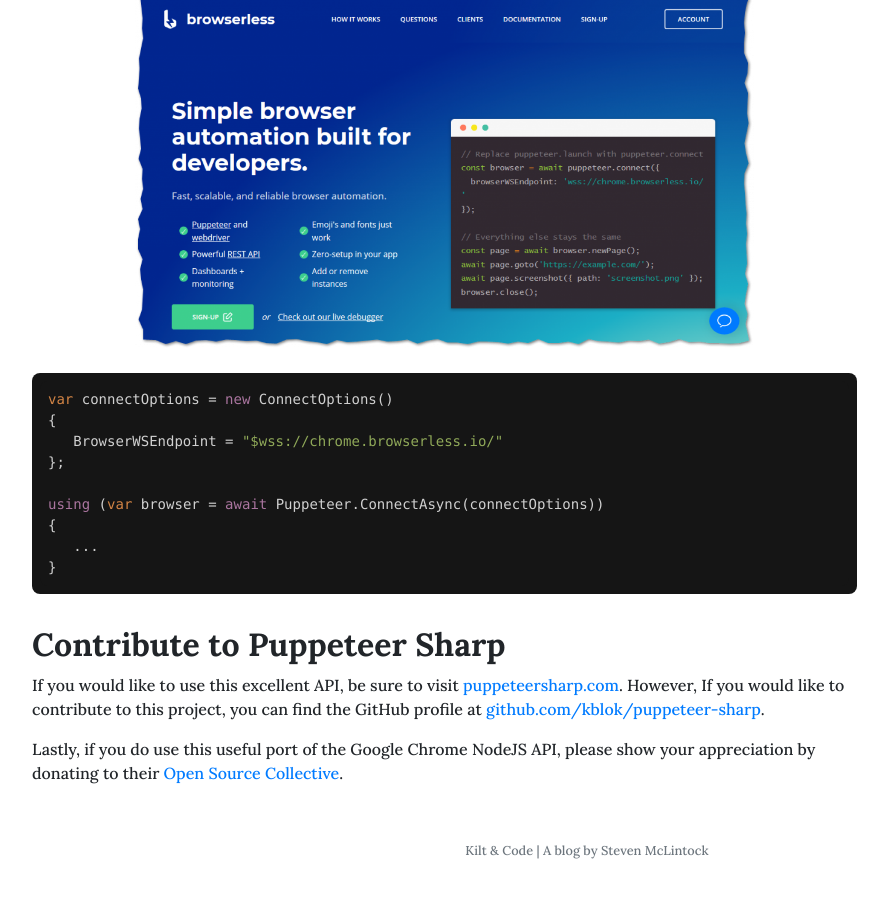
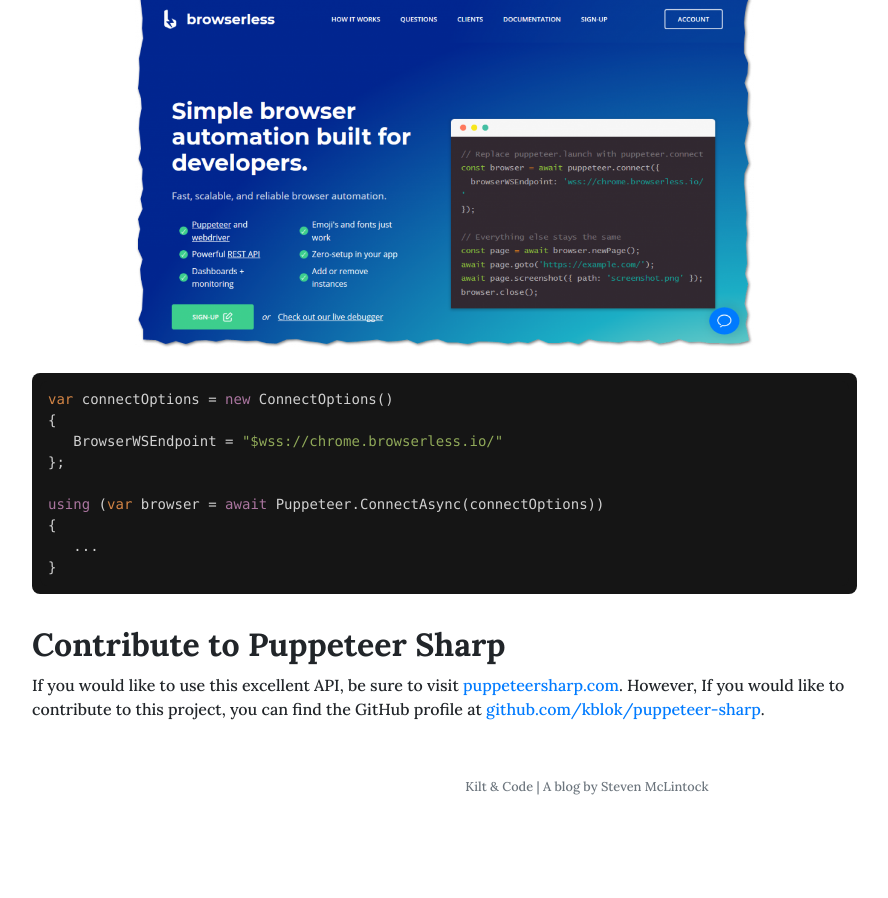
Before and after one commit to kiltandcode/kiltandcode.com, a Jekyll site: the page built from _posts/2019-04-30-puppeteer-sharp-crawl-the-web-using-csharp-and-headless-chrome.md, in a window 1280 px wide and 900 px high, scrolled down 7174 px. Shown: the whole window, without its empty margins (53-941 px from the left). Built offline with Jekyll 4.4.1, drawn with Linux system fonts in a browser that asks for light colours; nearby versions of some CDN libraries; after the commit the page ends 8010 px from its top, so only the background shows below that.

```diff
--- a/_posts/2019-04-30-puppeteer-sharp-crawl-the-web-using-csharp-and-headless-chrome.md
+++ b/_posts/2019-04-30-puppeteer-sharp-crawl-the-web-using-csharp-and-headless-chrome.md
@@ -247,5 +247,3 @@ using (var browser = await Puppeteer.ConnectAsync(connectOptions))
 ## Contribute to Puppeteer Sharp
 
 If you would like to use this excellent API, be sure to visit [puppeteersharp.com](https://www.puppeteersharp.com/). However, If you would like to contribute to this project, you can find the GitHub profile at [github.com/kblok/puppeteer-sharp](https://github.com/kblok/puppeteer-sharp).
-
-Lastly, if you do use this useful port of the Google Chrome NodeJS API, please show your appreciation by donating to their [Open Source Collective](https://opencollective.com/puppeteer-sharp).
```
